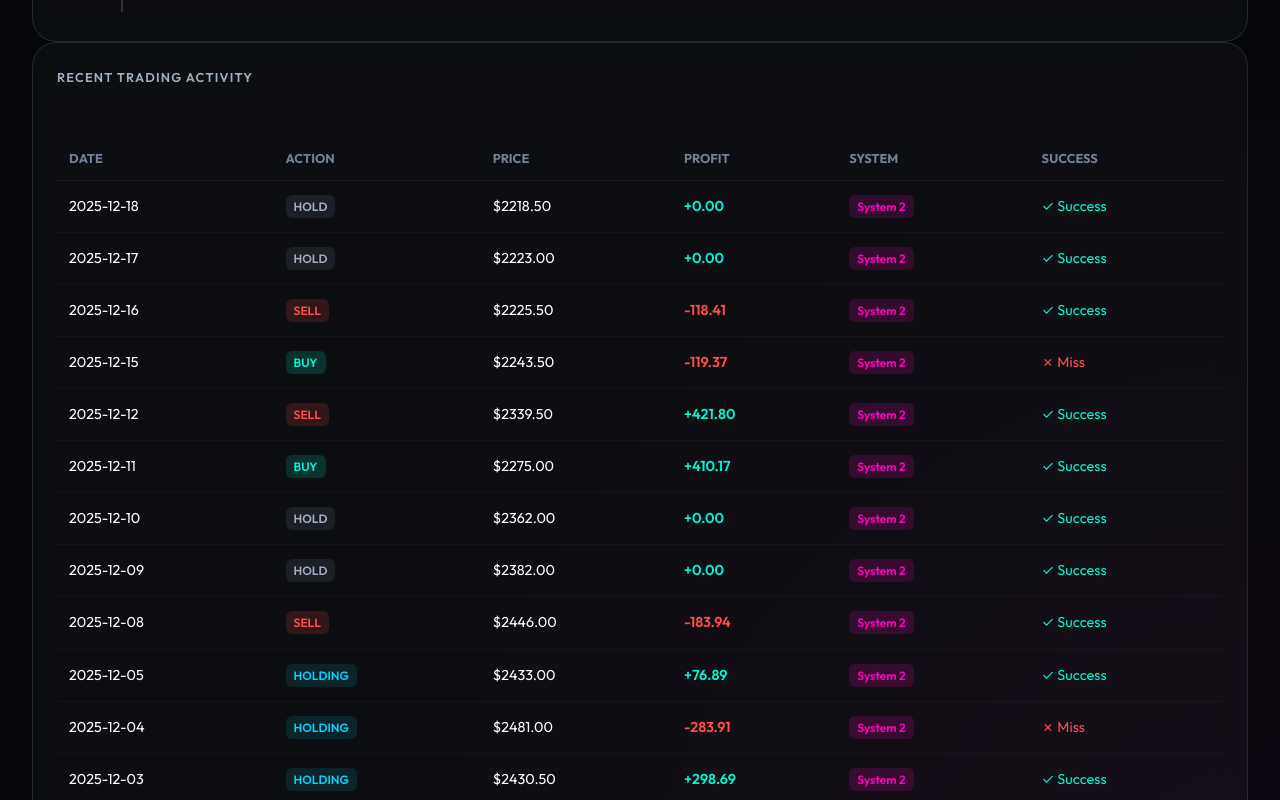
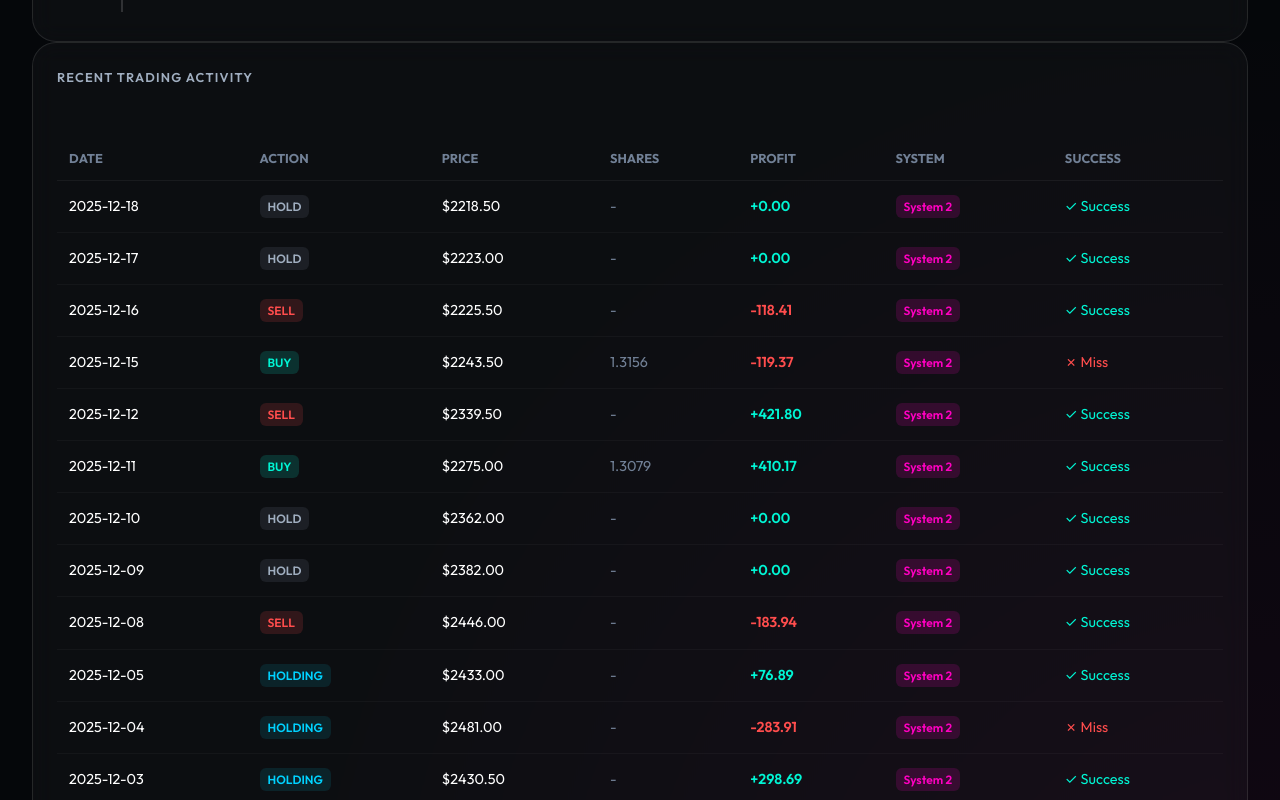
Before and after one commit to alayaproject0-stack/oxytocin-trade, a React (Vite) app in the folder src/dashboard/: page / in a window 1280 px wide. Shown: the part 1180-1980 px from the top of the page. Built offline with nearby package versions, Linux system fonts and the light colour scheme.

Commit message:
Add Shares column to trading activity table

```diff
--- a/src/dashboard/src/App.jsx
+++ b/src/dashboard/src/App.jsx
@@ -195,13 +195,17 @@ const App = () => {
                                 <th>Date</th>
                                 <th>Action</th>
                                 <th>Price</th>
+                                <th>Shares</th>
                                 <th>Profit</th>
                                 <th>System</th>
                                 <th>Success</th>
                             </tr>
                         </thead>
                         <tbody>
-                            {data.daily_data.slice(-15).reverse().map((trade, i) => (
+                            {data.daily_data.slice(-15).reverse().map((trade, i) => {
+                                // Calculate estimated shares (using balance * 0.2 / price as used in live_trader)
+                                const estimatedShares = trade.shares || (trade.action === 'BUY' ? (trade.balance * 0.2 / trade.price).toFixed(4) : '-');
+                                return (
                                     <tr key={i}>
                                         <td>{trade.date}</td>
                                         <td>
@@ -210,6 +214,9 @@ const App = () => {
                                             </span>
                                         </td>
                                         <td>${trade.price.toFixed(2)}</td>
+                                        <td style={{ color: '#718096' }}>
+                                            {trade.action === 'BUY' || trade.action === 'SELL' ? estimatedShares : '-'}
+                                        </td>
                                         <td style={{ color: (trade.profit || 0) >= 0 ? '#00f5d4' : '#ff4d4d', fontWeight: 600 }}>
                                             {(trade.profit || 0) >= 0 ? '+' : ''}{(trade.profit || 0).toFixed(2)}
                                         </td>
@@ -223,7 +230,8 @@ const App = () => {
                                             {trade.correct ? '✓ Success' : '✗ Miss'}
                                         </td>
                                     </tr>
-                            ))}
+                                )
+                            })}
                         </tbody>
                     </table>
                 </div>
```
Lines whose indentation alone changed are shown as unchanged.
